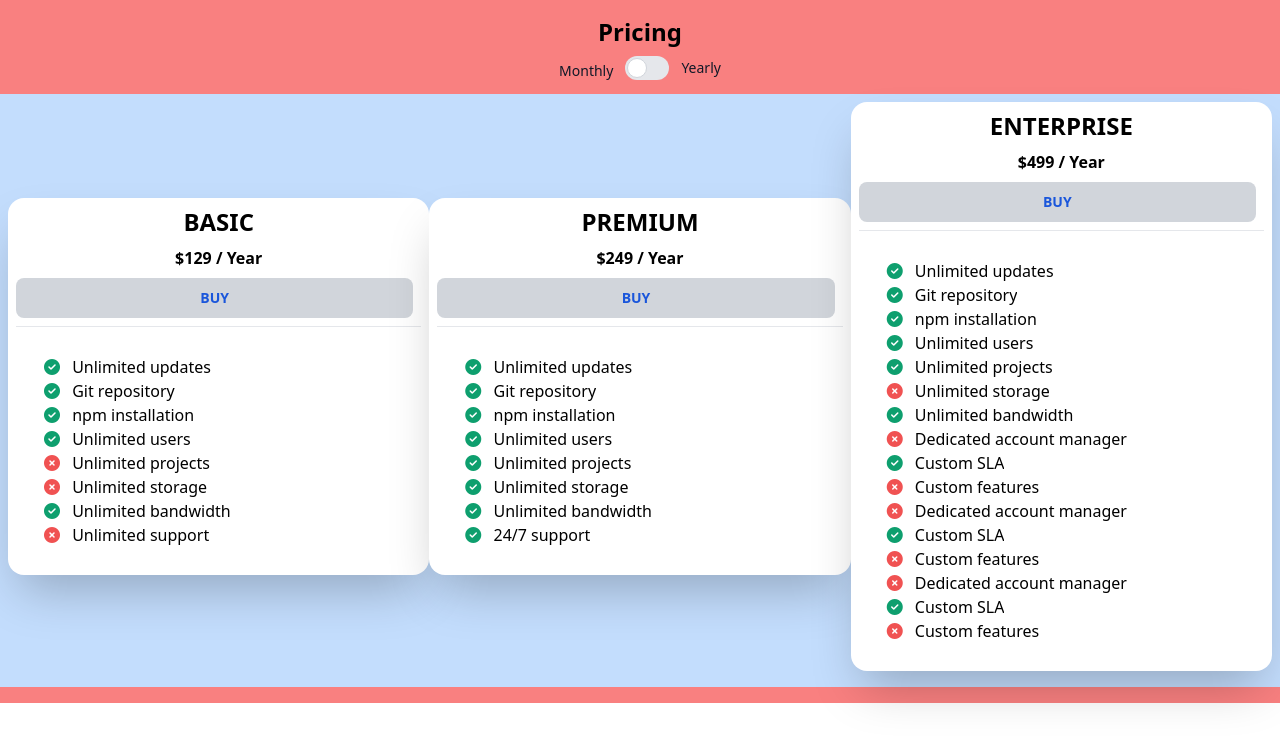
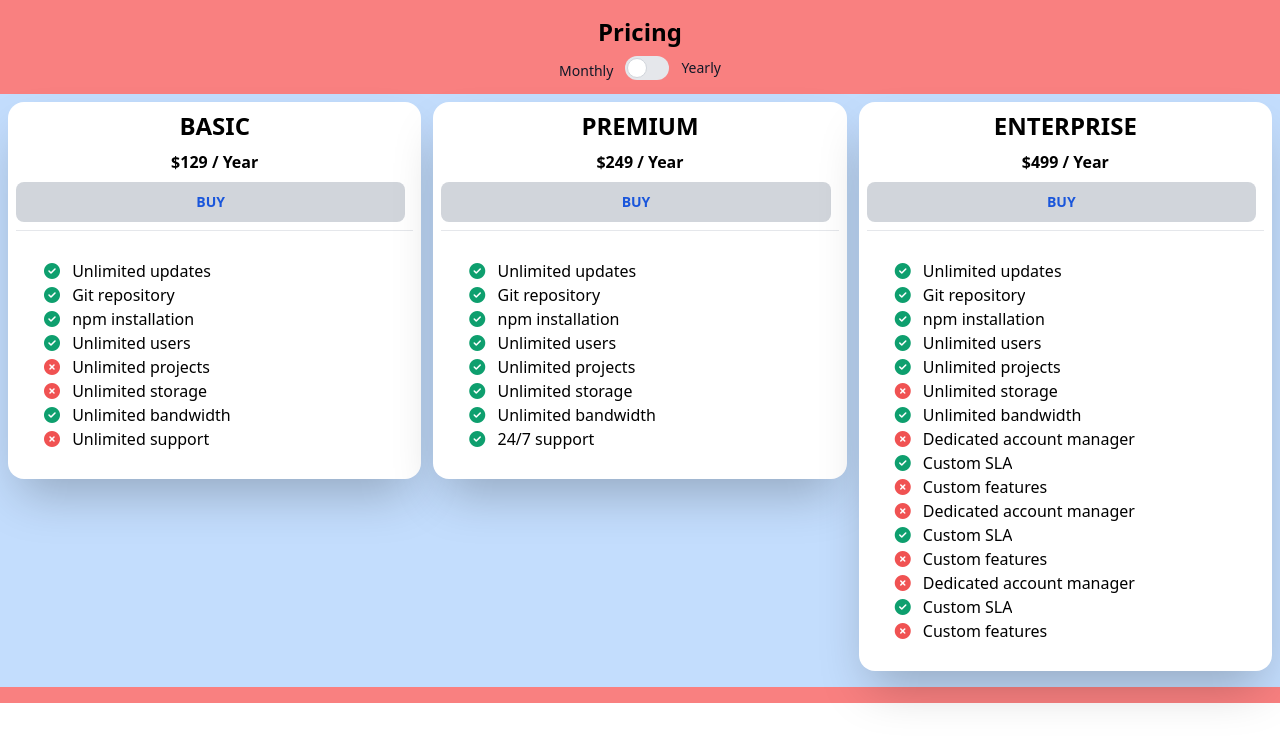
Before and after one commit to gcs-abdulwahab/pricing-project, a Vue app: page / in a window 1280 px wide. Shown: the top 744 px of the page. Built offline with nearby package versions, Linux system fonts and the light colour scheme.

Commit message:
top aligned

```diff
--- a/src/App.vue
+++ b/src/App.vue
@@ -75,10 +75,10 @@ const items = ref(Items);
     <ToggleComponent />
 
     <section id="pricing" class="bg-blue-200 h-auto flex  flex-col md:flex-row
-    items-center   mt-2 p-2  justify-around">
+    items-center   mt-2 p-2  space-x-3 justify-around md:items-start">
 
 
-      <PriceComponent class="mb-2 w-full  " v-for="item in items" :key="item.id" :item="item" />
+      <PriceComponent class="mb-2 w-full " v-for="item in items" :key="item.id" :item="item" />
 
 
 
```
